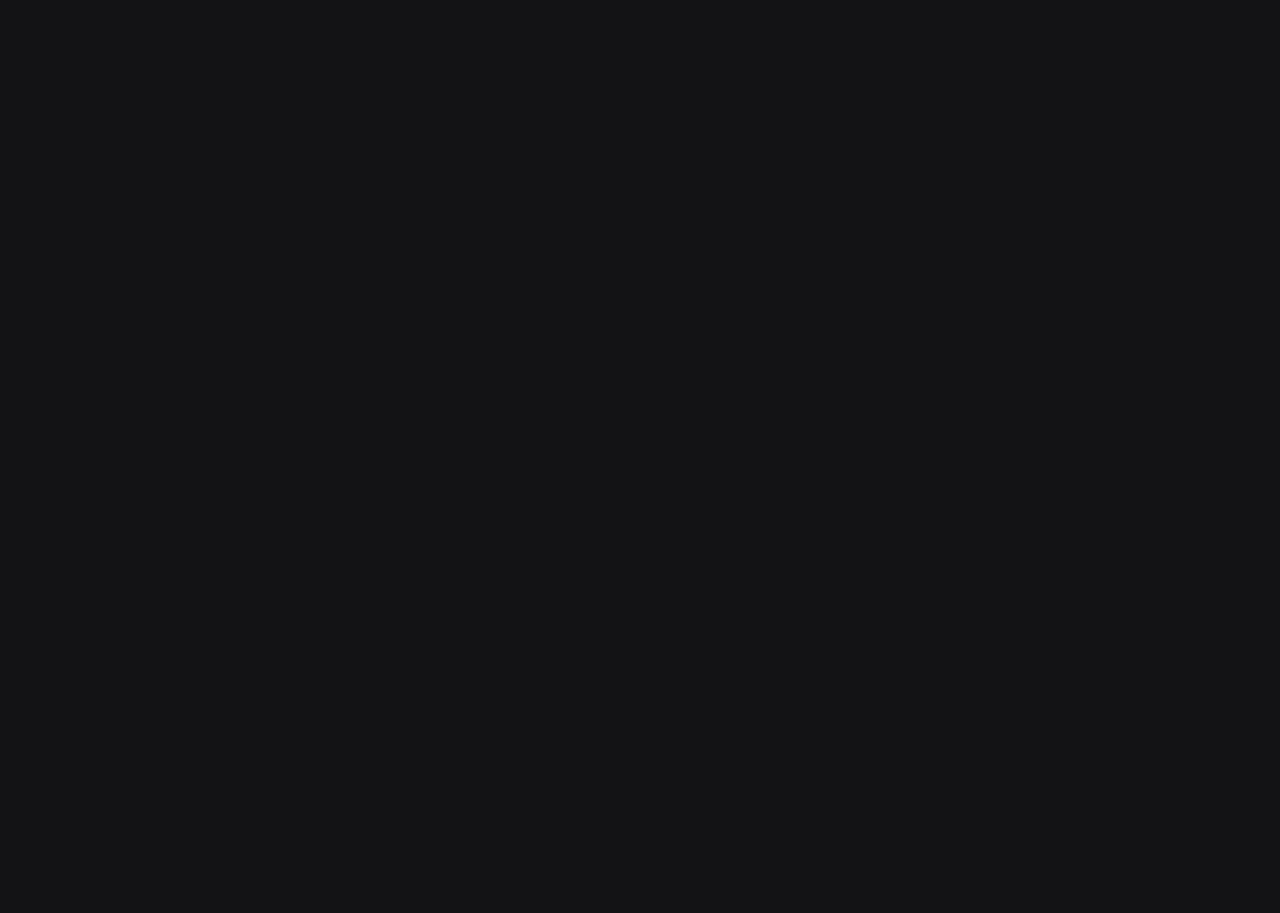
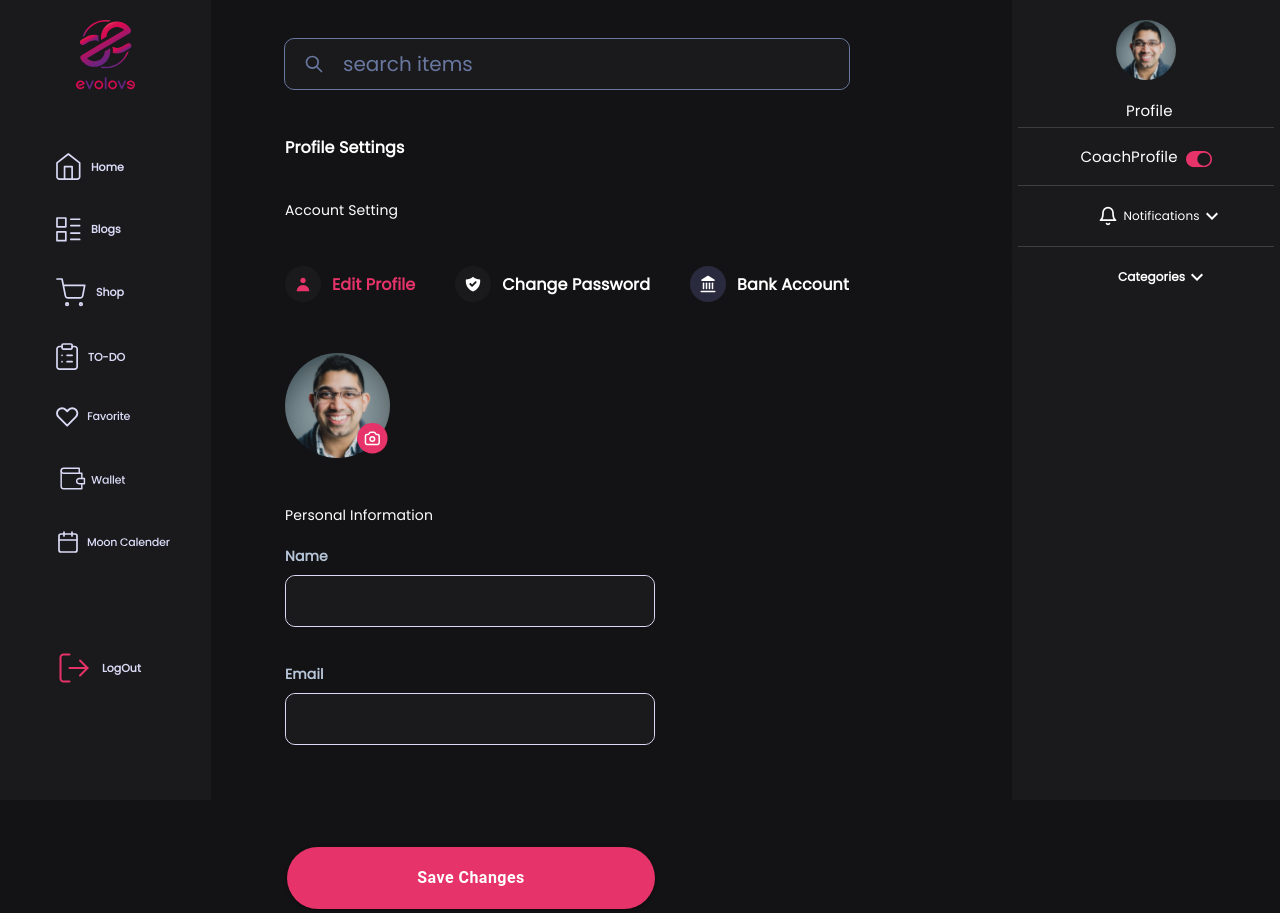
Before and after one commit to saadwaqas688/Evolove, a React (Create React App) app: page /coachProfile/setting in a window 1280 px wide. Before the commit this address had no page. Before the commit the page ends 800 px from the top, so only its background shows below. Built offline with nearby package versions, Linux system fonts and the light colour scheme.

Commit message:
coachProfile setting is added in EditProfile component

```diff
--- a/src/Components/Containers/Profile/EditProfile/EditProfile.jsx
+++ b/src/Components/Containers/Profile/EditProfile/EditProfile.jsx
@@ -1,12 +1,15 @@
 import React from "react";
 import ChangePasswordIcon from "../../../../assets/icons/ChangePasswordIcon";
 import EditProfileIcon from "../../../../assets/icons/EditProfileIcon";
+import BankAcountIcon from "../../../../assets/icons/BankAcountIcon";
 import BoxCom from "../../../UI/BoxCom/BoxCom";
 import TextfieldComp from "../../../UI/TextFieldCom/Textfield";
 import ProfileImage from"../../../../assets/images/homeOnBoarding/profileImg.png"
-import { AvatarContainer, AvatarWrapper, ChangePasswordText, EditProfileText, FieldLabel, HeaderIconTextWrapper, Heading, IconAndTextContainer, MainContainer, ProfileButton, ProfileSettingHeader, SubHeading } from "./EditProfile.style ";
+import { AvatarContainer, AvatarWrapper, ChangePasswordText, EditProfileText, FieldLabel, HeaderIconTextWrapper, Heading, IconAndTextContainer, MainContainer, ProfileButton, ProfileSettingHeader, SubHeading,Details } from "./EditProfile.style ";
 import CameraIcon from "../../../../assets/icons/CameraIcon";
 import { Colors } from "../../../../config/palette";
+import { useLocation } from "react-router";
+import {getBasePath} from  "../../../../Utils/utils"
 
 const EditProfile = () => {
   const [name, setName] = React.useState("");
@@ -15,13 +18,11 @@
   const [oldPassword, setOldPassword] = React.useState("");
   const [newPassword, setNewPassword] = React.useState("");
   const [confirmPassword, setConfirmPassword] = React.useState("");
-
-
-
-
-
+  const [bankDetails, setBankDetails] = React.useState("Account Number : 8379834******");
+  let { pathname } = useLocation();
+     pathname=getBasePath(pathname)
   return (
-  <><ProfileSettingHeader>
+  <><ProfileSettingHeader width={pathname==="coachProfile"?"80%":"450px"}>
       <Heading>Profile Settings</Heading>
           <SubHeading>Account Setting</SubHeading>
           <HeaderIconTextWrapper >
@@ -33,6 +34,12 @@
           <ChangePasswordIcon color={selected==="changePassword"?Colors.info:Colors.light}/>
           <ChangePasswordText sx={{color:selected==="changePassword"?Colors.info:Colors.light}}>Change Password</ChangePasswordText>
           </IconAndTextContainer>
+          {pathname==="coachProfile" &&
+           <IconAndTextContainer  onClick={()=>setSelected("bankAccount")}>
+          <BankAcountIcon color={selected==="bankAccount"?Colors.info:Colors.light}/>
+          <ChangePasswordText sx={{color:selected==="bankAccount"?Colors.info:Colors.light}}>Bank Account</ChangePasswordText>
+          </IconAndTextContainer>
+          }
           </HeaderIconTextWrapper>
           {selected==="editProfile" &&
             <AvatarContainer >
@@ -44,7 +51,7 @@
           }
   </ProfileSettingHeader>
             <MainContainer >
-            <SubHeading>{selected==="editProfile"?"Personal Information": "Change Password"}</SubHeading>
+            <SubHeading>{selected==="editProfile"?"Personal Information": selected==="bankAccount"?"Bank Account":"Change Password"}</SubHeading>
         { selected==="editProfile" &&
             <>
          <BoxCom sx={{marginTop:"20px"}}>
@@ -118,6 +125,28 @@
           </BoxCom>
           </>
         }
+                { selected==="bankAccount" &&
+            <>
+         <BoxCom sx={{marginTop:"40px"}}>
+         <BoxCom sx={{display:'flex',justifyContent:"space-between",width:"100%"}}>
+          <FieldLabel>Added Bank</FieldLabel>
+          <Details>Edit Details</Details>
+          </BoxCom>
+          <TextfieldComp
+                  height="50px"
+                  width="100%"
+                  autoComplete="false"
+                  onChange={(e) => setBankDetails(e.target.value)}
+                  name="bankDetails"
+                  value={bankDetails}
+                  justifyproperty="flex-start"
+                  alignproperty="null"
+                  iconPosition="end"
+                  icon={true}
+                />
+          </BoxCom>
+          </>
+        }
           <ProfileButton variant="contained"  >Save Changes</ProfileButton>
     </MainContainer>
     </>
--- a/src/Components/Containers/Profile/EditProfile/EditProfile.style .jsx
+++ b/src/Components/Containers/Profile/EditProfile/EditProfile.style .jsx
@@ -71,9 +71,9 @@
   marginLeft:"10px",
 }));
 
-export const ProfileSettingHeader = styled(BoxCom)(({ theme }) => ({
+export const ProfileSettingHeader = styled(BoxCom)(({ theme,width }) => ({
   marginTop: "36px",
-  width:"450px",
+  width:width,
       [theme.breakpoints.down("sm")]: {
         width:"100%",
         display:"flex",
--- a/src/Components/Containers/Profile/UserProfile/UserProfile.jsx
+++ b/src/Components/Containers/Profile/UserProfile/UserProfile.jsx
@@ -24,17 +24,21 @@
 import BlogCard from "../../Blog/BlogCard/BlogCard";
 import { Link } from "react-router-dom";
 import { useLocation } from "react-router";
+import { getBasePath } from "../../../../Utils/utils";
 
 const UserProfile = () => {
   const [filter, setFilter] = useState("products");
   const [status, setStatus] = useState("Active");
 
+  let { pathname } = useLocation();
+  pathname=getBasePath(pathname)
+
   const size = { sm: "6", md: "6", lg: "3" };
-  const { pathname } = useLocation();
-  console.log("location",useLocation())
   function selectFilter(selectedTab) {
     setFilter(selectedTab);
   }
+
+
 
   return (
     <BoxCom sx={{ marginTop: "36px", paddingRight: { lg: "60px", md: "0px" } }}>
@@ -70,7 +74,7 @@
         )}
         <NameAndIconWrapper>
           <AvatarName>Jerome Bell</AvatarName>
-          <Link to="/profile/setting" style={{ textDecoration: "none" }}>
+          <Link to={`/${pathname}/setting`} style={{ textDecoration: "none" }}>
             <BoxCom
               sx={{
                 display: "flex",
--- a/src/Routes/ApplicationRoutes.jsx
+++ b/src/Routes/ApplicationRoutes.jsx
@@ -56,6 +56,7 @@
             <Route path="/walletWithDraw" element={<WalletWithDraw />} />
             <Route path="/profile" element={<UserProfile />} />
             <Route path="/profile/setting" element={<EditProfile />} />
+            <Route path="/coachProfile/setting" element={<EditProfile />} />
             <Route path="/coachProfile" element={<UserProfile />} />
             <Route path="/coachProfile/salesBoard" element={<SalesBoard />} />
 
--- a/src/Test/Test.jsx
+++ b/src/Test/Test.jsx
@@ -1,9 +1,11 @@
 import React from 'react'
+import BankAcountIcon from '../assets/icons/BankAcountIcon.jsx'
+import PasswordIcon from '../assets/icons/PasswordIcon.jsx'
 import SalesBoard from '../Components/Containers/Profile/SalesBoard/SalesBoard.jsx'
 const Test = () => {
   return (
     <div>
-      <SalesBoard/>
+      <BankAcountIcon/>
     </div>
   )
 }
--- /dev/null
+++ b/src/assets/icons/BankAcountIcon.jsx
@@ -0,0 +1,18 @@
+import React from 'react'
+
+const BankAcountIcon = ({color}) => {
+  return (
+    <svg width="37" height="37" viewBox="0 0 37 37" fill={color} xmlns="http://www.w3.org/2000/svg">
+    <circle cx="18.0061" cy="18.0061" r="18.0061" fill="#2A2A3F"/>
+    <path d="M11.25 25.5H24.75" stroke={color} stroke-width="1.5" stroke-linecap="round" stroke-linejoin="round"/>
+    <path d="M13.5 22.5V17.25" stroke={color} stroke-width="1.5" stroke-linecap="round" stroke-linejoin="round"/>
+    <path d="M16.5 22.5V17.25" stroke={color} stroke-width="1.5" stroke-linecap="round" stroke-linejoin="round"/>
+    <path d="M19.5 22.5V17.25" stroke={color} stroke-width="1.5" stroke-linecap="round" stroke-linejoin="round"/>
+    <path d="M22.5 22.5V17.25" stroke={color} stroke-width="1.5" stroke-linecap="round" stroke-linejoin="round"/>
+    <path d="M18 10.5L24 14.25H12L18 10.5Z" stroke={color} stroke-width="1.5" stroke-linecap="round" stroke-linejoin="round"/>
+    </svg>
+
+  )
+}
+
+export default BankAcountIcon
```
